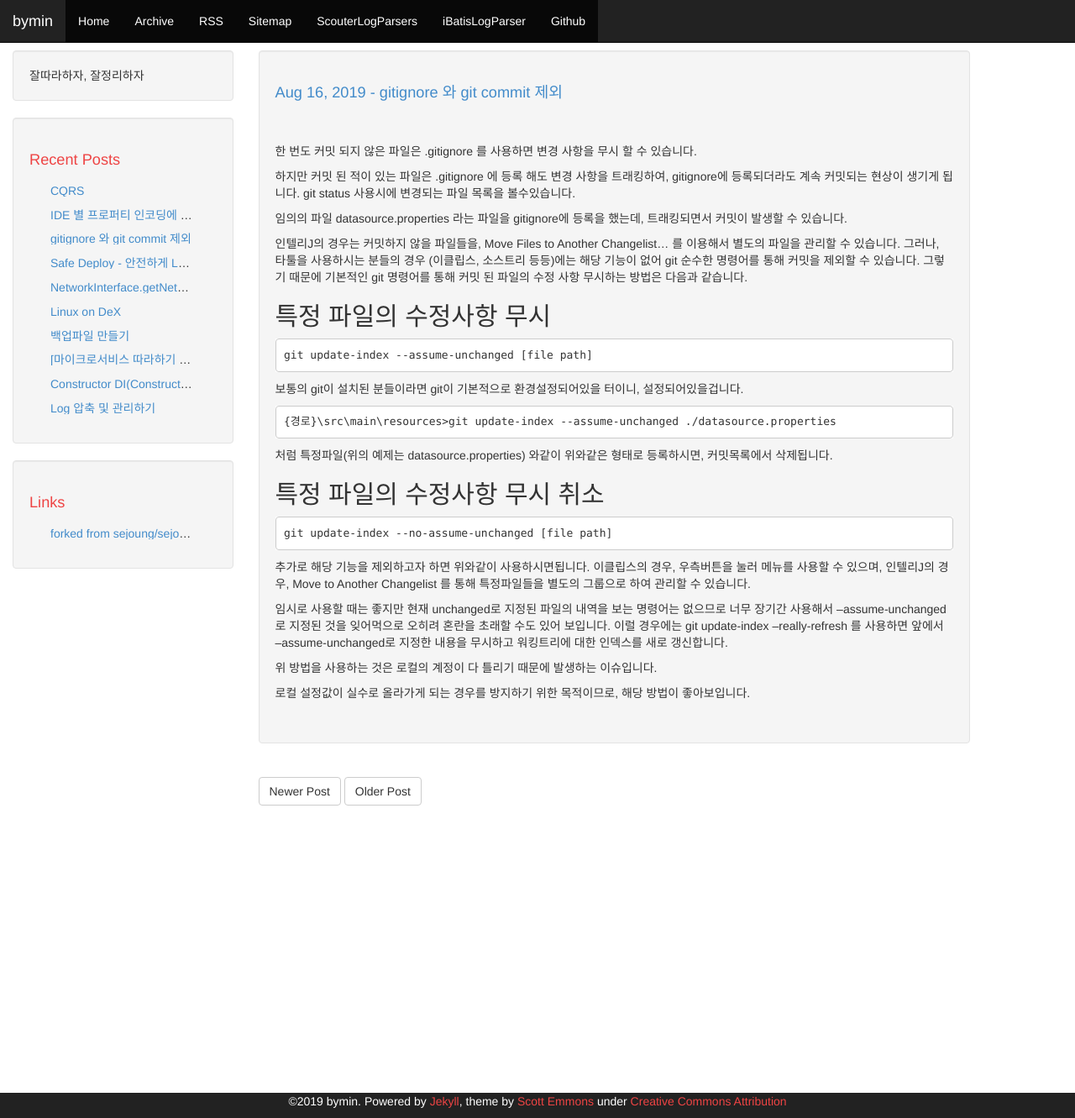
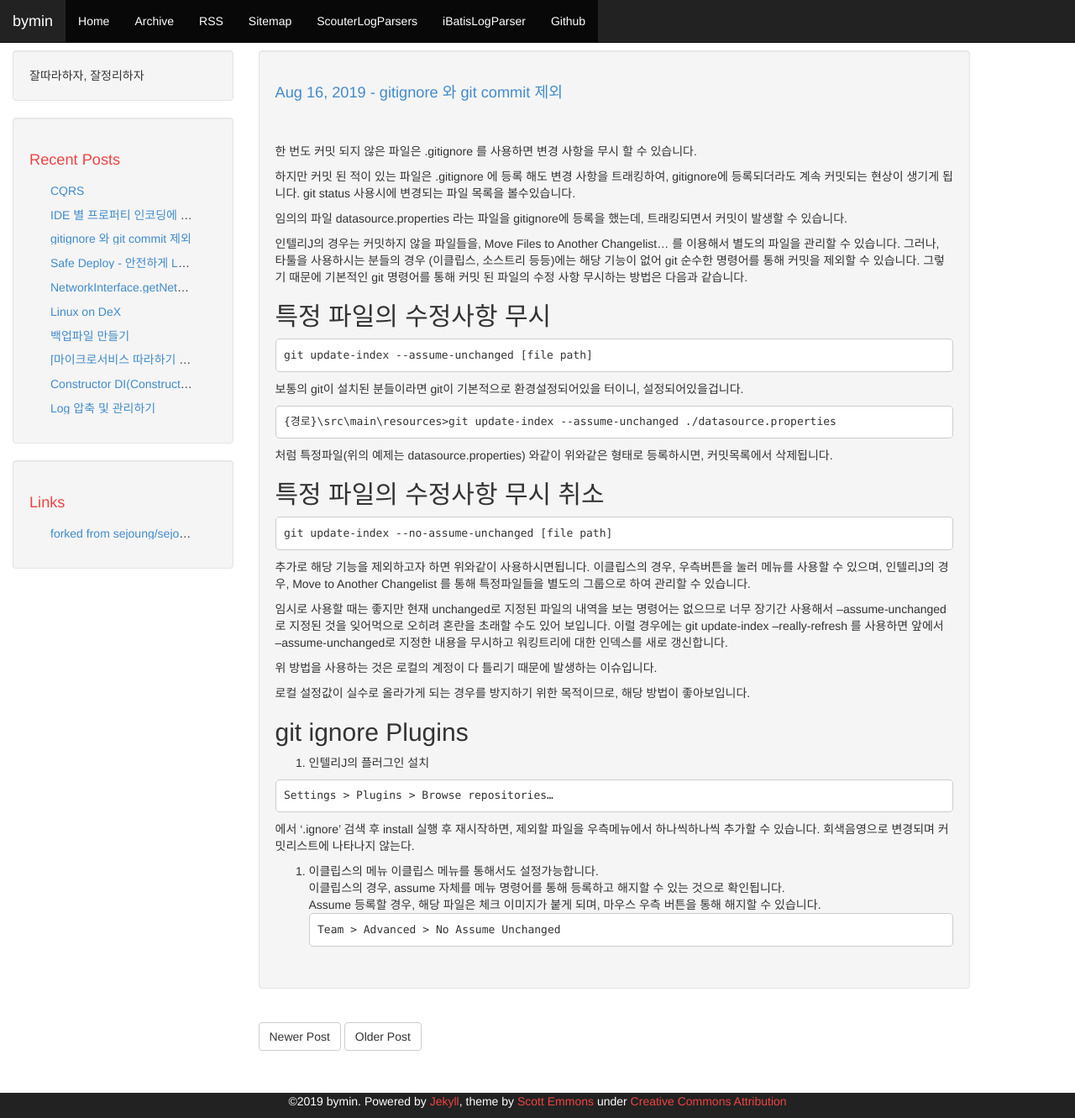
Before and after one commit to youngclown/youngclown.github.io, a Jekyll site: the page built from _posts/2019-08-16-gitignore.md, in a window 1280 px wide and 1331 px high. Shown: the whole window at 84% size. Built offline with Jekyll 4.4.1, drawn with Linux system fonts in a browser that asks for light colours; nearby versions of some CDN libraries.

Commit message:
gitignore 에 .. 이클립스 설정 추가

````diff
--- a/_posts/2019-08-16-gitignore.md
+++ b/_posts/2019-08-16-gitignore.md
@@ -42,3 +42,25 @@ git update-index --no-assume-unchanged [file path]
 위 방법을 사용하는 것은 로컬의 계정이 다 틀리기 때문에 발생하는 이슈입니다.
 
 로컬 설정값이 실수로 올라가게 되는 경우를 방지하기 위한 목적이므로, 해당 방법이 좋아보입니다.
+
+
+
+git ignore Plugins
+---
+
+1. 인텔리J의 플러그인 설치
+
+```
+Settings > Plugins > Browse repositories…
+```
+에서 '.ignore' 검색 후 install 실행 후 재시작하면, 제외할 파일을 우측메뉴에서 하나씩하나씩 추가할 수 있습니다.
+회색음영으로 변경되며 커밋리스트에 나타나지 않는다.
+
+
+2. 이클립스의 메뉴
+이클립스 메뉴를 통해서도 설정가능합니다.
+이클립스의 경우, assume 자체를 메뉴 명령어를 통해 등록하고 해지할 수 있는 것으로 확인됩니다.
+Assume 등록할 경우, 해당 파일은 체크 이미지가 붙게 되며, 마우스 우측 버튼을 통해 해지할 수 있습니다.
+```
+Team > Advanced > No Assume Unchanged
+```
````
